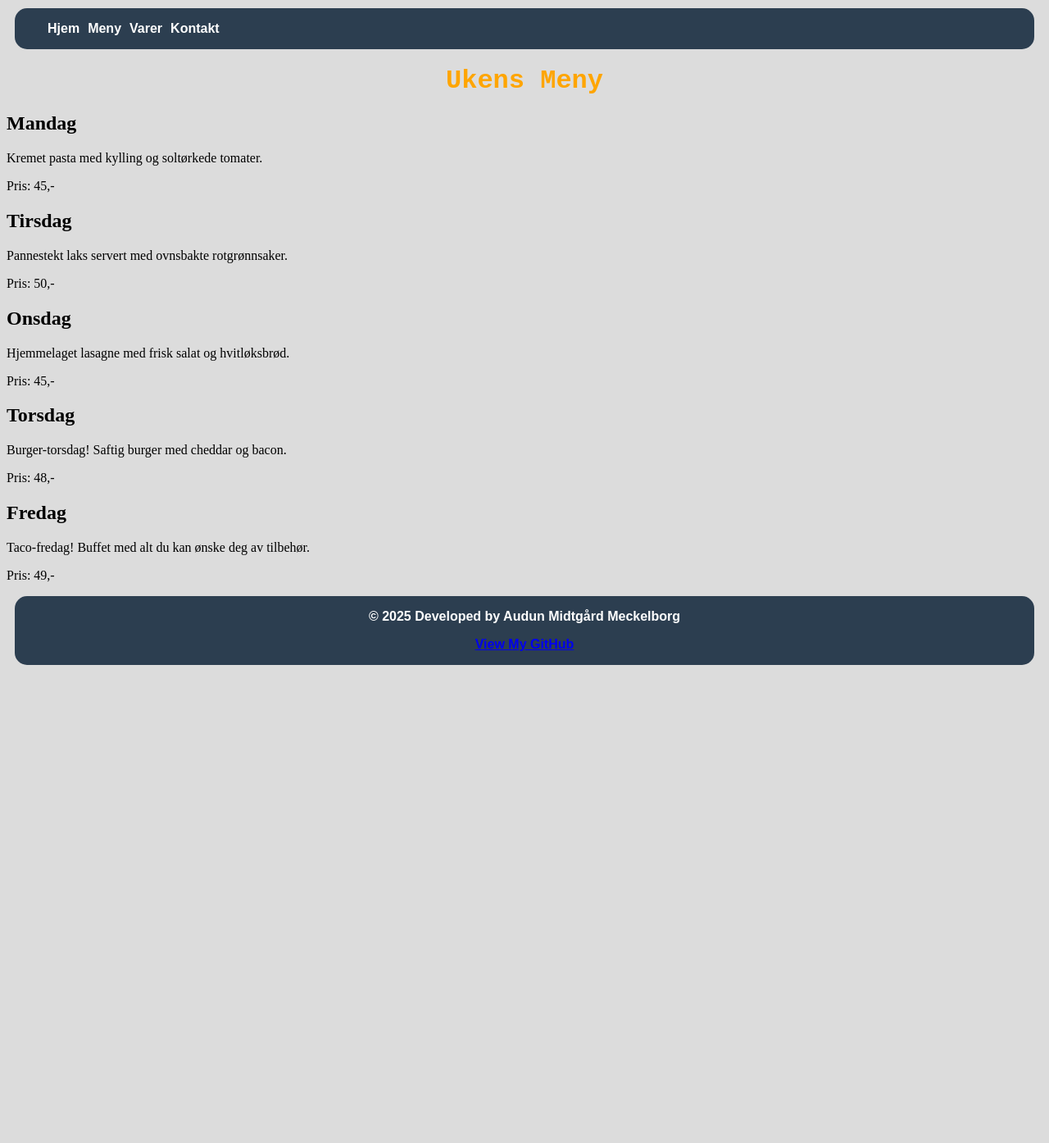
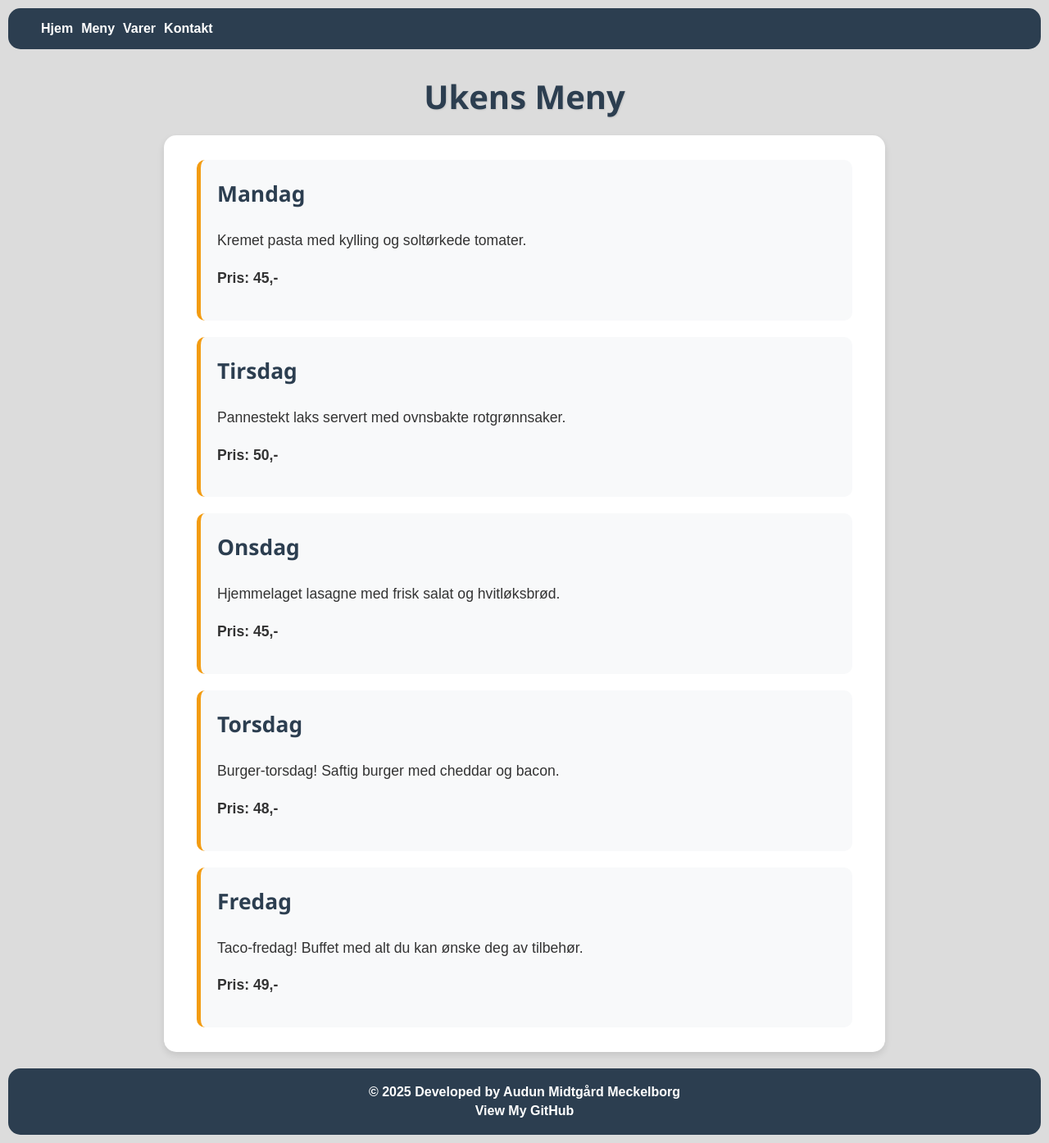
Before and after one commit to audun-web/Kantine, a Flask app: page /meny in a window 1280 px wide. Shown: the whole page at 82% size. Before the commit the page ends 811 px from the top, so only its background shows below. Run offline with Flask 3, Linux system fonts and the light colour scheme.

Commit message:
Ikke alt inni her er lagd av meg, det er mye hjelp av AI, men det er fordi jeg hadde lyst på noe som så ordentlig ut

```diff
--- a/static/img/style.css
+++ b/static/img/style.css
@@ -1,5 +1,9 @@
 body {
     background-color: gainsboro;
+    display: flex;
+    flex-direction: column;
+    min-height: 100vh;
+    margin: 0;
 }
 
 header {
@@ -37,32 +41,223 @@ nav ul li a:hover {
 footer {
     background-color: #2c3e50;
     color: #fff;
-    padding: 0.1px;
+    padding: 15px; /* Increased padding for better spacing */
     margin: 10px;
     border-radius: 15px;
     text-align: center;
     font-family: Arial, sans-serif;
     font-weight: bold;
-    transition: color 0.3s ease;
 }
 
 
 footer p {
+    margin: 5px 0; /* Add a little space between the footer paragraphs */
+}
+
+footer a {
+    color: #fff; /* Make the link white by default */
+    text-decoration: none; /* Remove the underline */
+    transition: color 0.3s ease; /* Add a smooth transition for the hover effect */
+}
+
+footer a:hover {
+    color: #f39c12;
+}
+
+/* Ensure footer sticks to bottom when content is short */
+main {
+    flex: 1 0 auto;
+}
+
+footer {
+    margin-top: auto;
+}
+
+
+.title {
+    color: #2c3e50;
+    text-align: center;
+    font-size: 2.5rem;
+    font-weight: bold;
+    font-family: 'Segoe UI', Tahoma, Geneva, Verdana, sans-serif;
+    text-shadow: 1px 1px 2px rgba(0,0,0,0.1);
+    margin-top: 20px;
+    margin-bottom: 20px;
+}
+
+/* -------- Easter Egg: Hover to trigger hue rotation Absolutt ikke lagd av meg :P -------- */
+.easter-egg {
+    position: fixed;
+    right: 16px;
+    bottom: 16px;
+    width: 48px;   /* hotspot size */
+    height: 48px;
+    opacity: 0;    /* invisible but interactive */
+    z-index: 1000;
+}
+/* -------- Easter Egg: Hover to trigger hue rotation Absolutt ikke lagd av meg :P -------- */
+.rainbow-overlay {
+    pointer-events: none; /* don't block clicks */
+    position: fixed;
+    inset: 0;
+    opacity: 0;
+    z-index: 999; /* below hotspot */
+    transition: opacity 0.4s ease;
+    background: conic-gradient(
+        from 0deg,
+        red, orange, yellow, lime, cyan, blue, magenta, red
+    );
+    mix-blend-mode: screen; /* glow-like effect over content */
+    filter: blur(24px) saturate(120%);
+}
+
+/* -------- Easter Egg: Hover to trigger hue rotation Absolutt ikke lagd av meg :P -------- */
+.easter-egg:hover ~ .rainbow-overlay {
+    opacity: 0.35;
+    animation: hue-spin 2.5s linear infinite;
+}
+/* -------- Easter Egg: Hover to trigger hue rotation Absolutt ikke lagd av meg :P -------- */
+@keyframes hue-spin {
+    from { filter: blur(24px) saturate(120%) hue-rotate(0deg); }
+    to   { filter: blur(24px) saturate(120%) hue-rotate(360deg); }
+}
+
+/* Welcome page styles */
+.welcome-container {
+    text-align: center;
+    margin: 20px auto;
+    padding: 30px 40px;
+    max-width: 800px;
+    font-family: Arial, sans-serif;
+    font-size: 1.1rem;
+    line-height: 1.6;
+    background-color: #fff;
+    border-radius: 15px;
+    box-shadow: 0 4px 8px rgba(0, 0, 0, 0.1);
+    color: #333;
+}
+
+.cta-button {
+    display: inline-block;
+    margin-top: 20px;
+    padding: 12px 24px;
+    background-color: #f39c12;
+    color: #fff;
+    text-decoration: none;
+    font-weight: bold;
+    border-radius: 8px;
+    transition: background-color 0.3s ease;
+}
+
+.cta-button:hover {
+    background-color: #e67e22;
+}
+
+/* Menu page specific styles */
+.menu-grid {
+    display: grid;
+    grid-template-columns: 1fr; /* One column by default */
+    gap: 20px;
+    text-align: left;
+}
+
+.menu-day {
+    background-color: #f8f9fa;
+    padding: 20px;
+    border-radius: 10px;
+    border-left: 5px solid #f39c12;
+    transition: background-color 0.3s ease, color 0.3s ease;
+}
+
+.menu-day h2 {
+    margin-top: 0;
+    color: #2c3e50;
+    font-family: 'Segoe UI', Tahoma, Geneva, Verdana, sans-serif;
+}
+
+.menu-day:hover {
+    background-color: #2c3e50;
+    cursor: pointer;
+}
+
+.menu-day:hover h2,
+.menu-day:hover p {
     color: #fff;
 }
 
 
-footer p:hover {
-    color: #f39c12;
+.price {
+    font-weight: bold;
+    color: #333;
+    margin-top: 10px;
+}
+
+/* Contact page styles */
+.contact-grid {
+    display: grid;
+    grid-template-columns: repeat(auto-fit, minmax(200px, 1fr));
+    gap: 20px;
+    text-align: center;
+}
+
+.contact-card {
+    background-color: #f8f9fa;
+    padding: 20px;
+    border-radius: 10px;
+    box-shadow: 0 2px 4px rgba(0,0,0,0.05);
+    transition: background-color 0.3s ease, color 0.3s ease;
+}
+
+.contact-card h3 {
+    margin-top: 0;
+    color: #f39c12; /* Orange color for the role */
+    font-family: 'Segoe UI', Tahoma, Geneva, Verdana, sans-serif;
+}
+.contact-card p {
+    font-size: 1.1rem;
+    color: #2c3e50;
+    margin-bottom: 0;
+}
+
+.contact-card:hover {
+    background-color: #2c3e50;
+    cursor: pointer;
+}
+
+.contact-card:hover h3,
+.contact-card:hover p {
+    color: #fff;
 }
 
 
-.title {
-    color: orange;
-    text-align: center;
-    font-size: 2rem;
-    font-weight: bold;
-    font-family: 'Courier New', Courier, monospace;
-    margin-top: 20px;
-    margin-bottom: 20px;
+/* Products page styles */
+.products-grid {
+    display: grid;
+    grid-template-columns: repeat(auto-fit, minmax(250px, 1fr));
+    gap: 20px;
+    text-align: left;
 }
+
+.product-item {
+    background-color: #f8f9fa;
+    padding: 20px;
+    border-radius: 10px;
+    box-shadow: 0 2px 4px rgba(0,0,0,0.05);
+    transition: background-color 0.3s ease, color 0.3s ease;
+}
+
+.product-item h4 {
+    margin-top: 0;
+    margin-bottom: 5px;
+    color: #2c3e50;
+}
+
+.product-item:hover {
+    background-color: #2c3e50;
+    cursor: pointer;
+}
+
+.product-item:hover h4,
+.product-item:hover .price {
+    color: #fff;
+}
```
